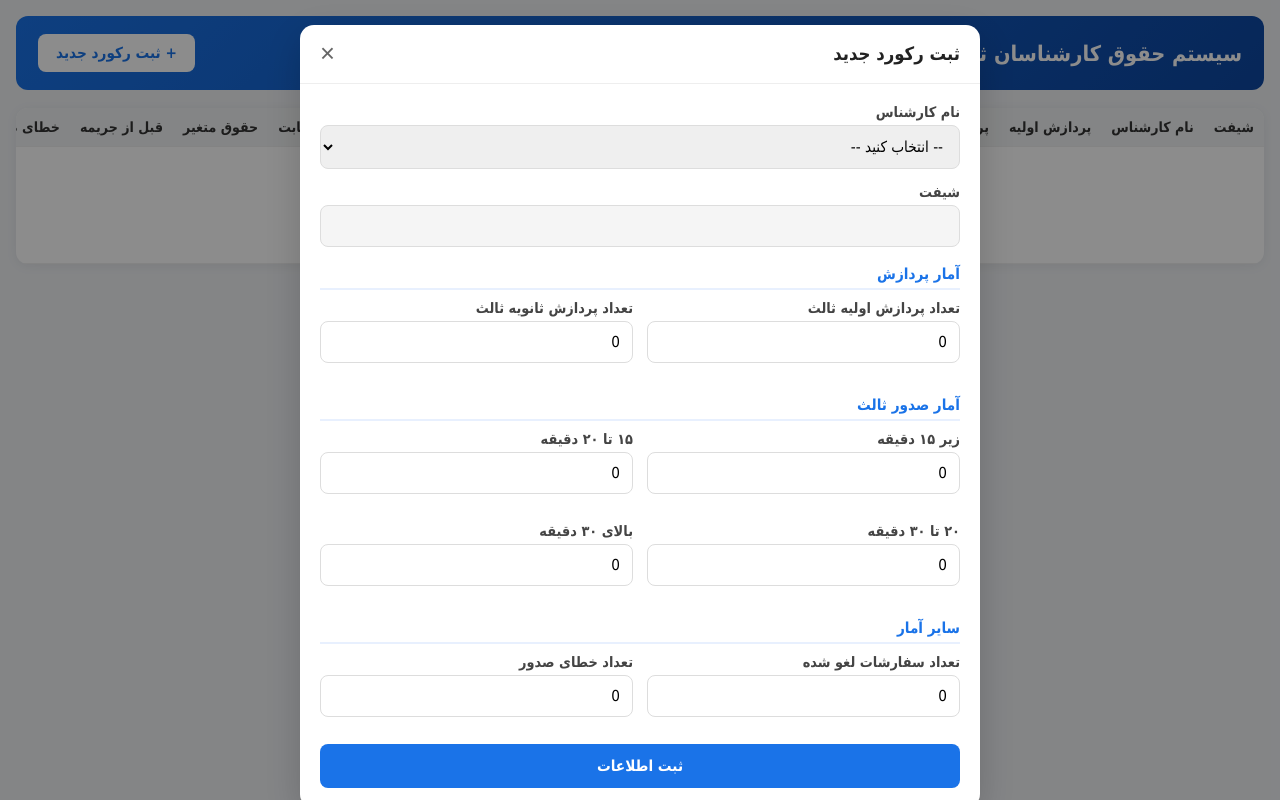
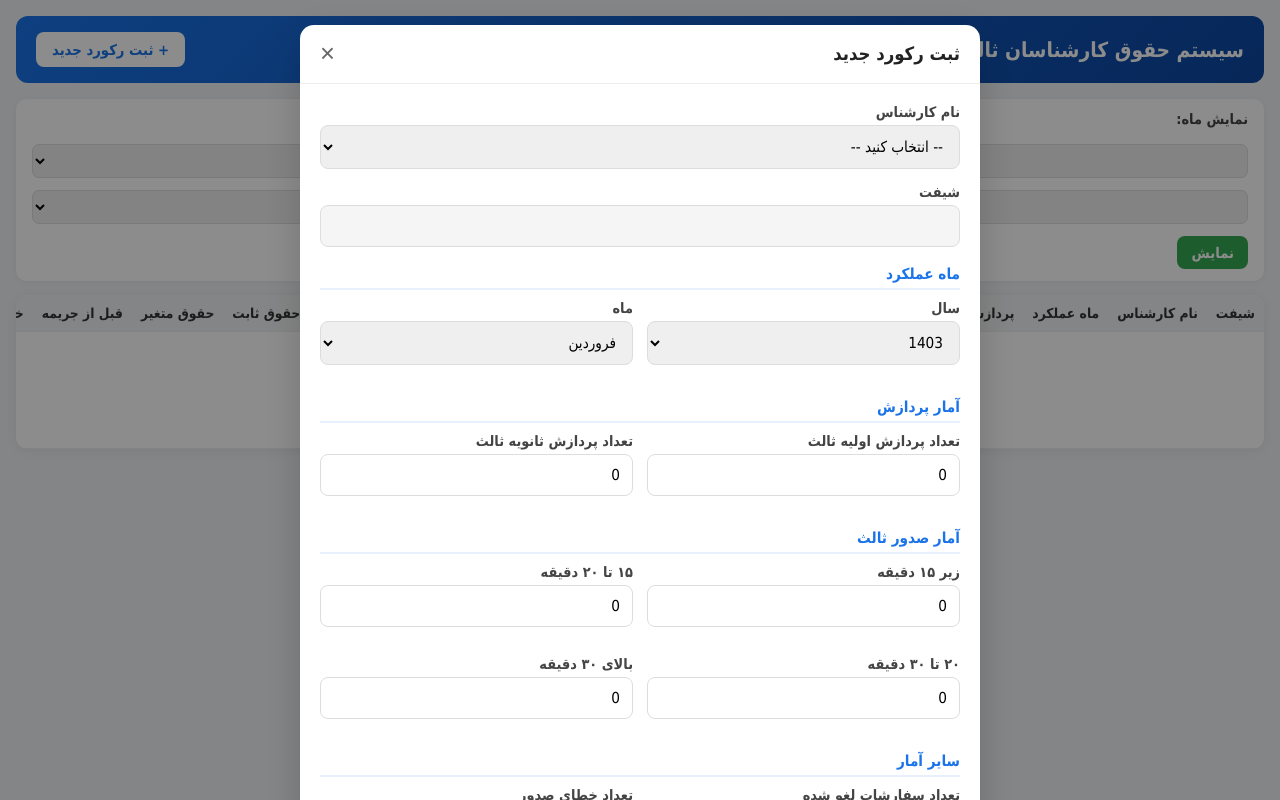
Before and after one commit to wuqb2i4f/bimebazar-calc, a plain HTML site: page Index.html in a window 1280 px wide. Both pictures are taken after a click on the button "+ ثبت رکورد جدید". Drawn offline with Linux system fonts and the light colour scheme.

Commit message:
Add files via upload

```diff
--- a/Index.html
+++ b/Index.html
@@ -15,25 +15,25 @@
       color: #222;
       font-size: 14px;
     }
-    .container { max-width: 1400px; margin: 0 auto; }
+    .container { max-width: 1450px; margin: 0 auto; }
     .header {
       background: linear-gradient(135deg, #1a73e8, #0d47a1);
       color: white;
-      padding: 18px 22px;
+      padding: 16px 20px;
       border-radius: 12px;
-      margin-bottom: 18px;
+      margin-bottom: 16px;
       display: flex;
       justify-content: space-between;
       align-items: center;
       flex-wrap: wrap;
       gap: 12px;
     }
-    .header h1 { font-size: 1.35rem; }
+    .header h1 { font-size: 1.3rem; }
     .btn {
-      padding: 10px 18px;
+      padding: 9px 16px;
       border: none;
       border-radius: 8px;
-      font-size: 0.95rem;
+      font-size: 0.92rem;
       font-weight: 600;
       cursor: pointer;
       font-family: inherit;
@@ -50,25 +50,53 @@
     }
     .btn-success:hover { background: #1557b0; }
     .btn-success:disabled { background: #90caf9; cursor: not-allowed; }
+    .btn-filter {
+      background: #34a853;
+      color: white;
+      padding: 8px 14px;
+    }
+    .btn-filter:hover { background: #2d8e47; }
+
+    /* فیلتر ماه */
+    .filter-bar {
+      background: white;
+      border-radius: 10px;
+      padding: 12px 16px;
+      margin-bottom: 14px;
+      display: flex;
+      align-items: center;
+      gap: 12px;
+      flex-wrap: wrap;
+      box-shadow: 0 1px 6px rgba(0,0,0,0.05);
+    }
+    .filter-bar label { font-weight: 600; color: #444; }
+    .filter-bar select {
+      padding: 7px 12px;
+      border: 1px solid #ddd;
+      border-radius: 7px;
+      font-family: inherit;
+      font-size: 0.9rem;
+      min-width: 110px;
+    }
 
     .table-wrapper {
       background: white;
       border-radius: 12px;
       box-shadow: 0 2px 12px rgba(0,0,0,0.06);
       overflow: auto;
-      max-height: 78vh;
+      max-height: 72vh;
     }
     table {
       width: 100%;
       border-collapse: collapse;
-      min-width: 1200px;
+      min-width: 1300px;
     }
     th, td {
-      padding: 11px 10px;
+      padding: 10px 9px;
       text-align: center;
       border-bottom: 1px solid #eee;
       white-space: nowrap;
-      font-size: 0.88rem;
+      font-size: 0.86rem;
     }
     th {
       background: #f1f3f4;
@@ -88,9 +116,9 @@
     }
     .shift-badge {
       display: inline-block;
-      padding: 3px 11px;
+      padding: 3px 10px;
       border-radius: 20px;
-      font-size: 0.8rem;
+      font-size: 0.78rem;
       font-weight: 600;
     }
     .shift-1 { background: #e3f2fd; color: #1565c0; }
@@ -186,12 +214,22 @@
       <button class="btn btn-primary" onclick="openForm()">+ ثبت رکورد جدید</button>
     </div>
 
+    <!-- فیلتر ماه شمسی -->
+    <div class="filter-bar">
+      <label>نمایش ماه:</label>
+      <select id="filterYear"></select>
+      <select id="filterMonth"></select>
+      <button class="btn btn-filter" onclick="applyFilter()">نمایش</button>
+      <span id="currentFilterLabel" style="margin-right:auto; color:#555; font-size:0.9rem;"></span>
+    </div>
+
     <div class="table-wrapper">
       <table>
         <thead>
           <tr>
             <th>شیفت</th>
             <th>نام کارشناس</th>
+            <th>ماه عملکرد</th>
             <th>پردازش اولیه</th>
             <th>پردازش ثانویه</th>
             <th>صدور &lt;۱۵</th>
@@ -209,7 +247,7 @@
           </tr>
         </thead>
         <tbody id="tableBody">
-          <tr><td colspan="16" class="empty-state">در حال بارگذاری...</td></tr>
+          <tr><td colspan="17" class="empty-state">در حال بارگذاری...</td></tr>
         </tbody>
       </table>
     </div>
@@ -235,6 +273,18 @@
             <label>شیفت</label>
             <input type="text" id="shiftDisplay" readonly style="background:#f5f5f5;">
             <input type="hidden" id="shift" name="shift">
+          </div>
+
+          <div class="section-title">ماه عملکرد</div>
+          <div class="grid-2">
+            <div class="form-group">
+              <label>سال</label>
+              <select id="formYear" name="year" required></select>
+            </div>
+            <div class="form-group">
+              <label>ماه</label>
+              <select id="formMonth" name="month" required></select>
+            </div>
           </div>
 
           <div class="section-title">آمار پردازش</div>
@@ -289,7 +339,14 @@
   </div>
 
   <script>
+    const PERSIAN_MONTHS = [
+      "فروردین", "اردیبهشت", "خرداد", "تیر", "مرداد", "شهریور",
+      "مهر", "آبان", "آذر", "دی", "بهمن", "اسفند"
+    ];
+
     let experts = [];
+    let currentYear = 1403;
+    let currentMonth = 1;
 
     function formatNumber(num) {
       if (num === null || num === undefined || num === "") return "-";
@@ -306,6 +363,56 @@
       return Number(s) === 2 ? "شب" : "روز";
     }
 
+    function monthLabel(ym) {
+      if (!ym) return "-";
+      const parts = String(ym).split("/");
+      if (parts.length !== 2) return ym;
+      const m = parseInt(parts[1], 10);
+      return (PERSIAN_MONTHS[m - 1] || "") + " " + parts[0];
+    }
+
+    // پر کردن دراپ‌داون‌های سال و ماه
+    function fillYearMonthSelects(yearSelectId, monthSelectId, selectedYear, selectedMonth) {
+      const yearSel = document.getElementById(yearSelectId);
+      const monthSel = document.getElementById(monthSelectId);
+
+      yearSel.innerHTML = "";
+      for (let y = currentYear; y >= currentYear - 3; y--) {
+        const opt = document.createElement("option");
+        opt.value = y;
+        opt.textContent = y;
+        if (y === selectedYear) opt.selected = true;
+        yearSel.appendChild(opt);
+      }
+
+      monthSel.innerHTML = "";
+      PERSIAN_MONTHS.forEach((name, idx) => {
+        const opt = document.createElement("option");
+        opt.value = idx + 1;
+        opt.textContent = name;
+        if (idx + 1 === selectedMonth) opt.selected = true;
+        monthSel.appendChild(opt);
+      });
+    }
+
+    function loadInitialData() {
+      google.script.run
+        .withSuccessHandler(function(info) {
+          currentYear = info.year;
+          currentMonth = info.month;
+
+          // فیلتر صفحه اصلی
+          fillYearMonthSelects("filterYear", "filterMonth", currentYear, currentMonth);
+          document.getElementById("currentFilterLabel").textContent = "در حال نمایش: " + info.label;
+
+          // فرم ثبت
+          fillYearMonthSelects("formYear", "formMonth", currentYear, currentMonth);
+
+          loadRecords(currentYear, currentMonth);
+        })
+        .getCurrentMonthInfo();
+    }
+
     function loadExperts() {
       google.script.run
         .withSuccessHandler(function(list) {
@@ -319,50 +426,53 @@
             select.appendChild(opt);
           });
         })
-        .withFailureHandler(function(err) {
-          console.error("خطا در بارگذاری کارشناسان:", err);
-        })
         .getExperts();
     }
 
-    function loadRecords() {
+    function loadRecords(year, month) {
       google.script.run
         .withSuccessHandler(function(records) {
           const tbody = document.getElementById("tableBody");
-
           if (!records || records.length === 0) {
-            tbody.innerHTML = '<tr><td colspan="16" class="empty-state">هنوز رکوردی ثبت نشده است.</td></tr>';
+            tbody.innerHTML = '<tr><td colspan="17" class="empty-state">هیچ رکوردی برای این ماه یافت نشد.</td></tr>';
             return;
           }
 
-          tbody.innerHTML = records.map(row => {
-            return `
+          tbody.innerHTML = records.map(row => `
             <tr>
               <td><span class="shift-badge shift-${row[0]}">${shiftLabel(row[0])}</span></td>
               <td>${row[1] || ""}</td>
-                <td class="number">${formatNumber(row[2])}</td>
+              <td>${monthLabel(row[2])}</td>
               <td class="number">${formatNumber(row[3])}</td>
               <td class="number">${formatNumber(row[4])}</td>
               <td class="number">${formatNumber(row[5])}</td>
               <td class="number">${formatNumber(row[6])}</td>
               <td class="number">${formatNumber(row[7])}</td>
               <td class="number">${formatNumber(row[8])}</td>
-                <td class="number"><strong>${formatNumber(row[9])}</strong></td>
-                <td class="number salary">${formatNumber(row[10])}</td>
+              <td class="number">${formatNumber(row[9])}</td>
+              <td class="number"><strong>${formatNumber(row[10])}</strong></td>
               <td class="number salary">${formatNumber(row[11])}</td>
-                <td class="number">${formatNumber(row[12])}</td>
+              <td class="number salary">${formatNumber(row[12])}</td>
               <td class="number">${formatNumber(row[13])}</td>
-                <td class="number">${formatPercent(row[14])}</td>
-                <td class="number salary"><strong>${formatNumber(row[15])}</strong></td>
+              <td class="number">${formatNumber(row[14])}</td>
+              <td class="number">${formatPercent(row[15])}</td>
+              <td class="number salary"><strong>${formatNumber(row[16])}</strong></td>
             </tr>
-            `;
-          }).join("");
+          `).join("");
         })
         .withFailureHandler(function(err) {
           document.getElementById("tableBody").innerHTML =
-            '<tr><td colspan="16" class="empty-state" style="color:#c5221f;">خطا در بارگذاری جدول: ' + err.message + '</td></tr>';
+            '<tr><td colspan="17" class="empty-state" style="color:#c5221f;">خطا: ' + err.message + '</td></tr>';
         })
-        .getRecords(200);
+        .getRecords(year, month);
+    }
+
+    function applyFilter() {
+      const year = Number(document.getElementById("filterYear").value);
+      const month = Number(document.getElementById("filterMonth").value);
+      const label = PERSIAN_MONTHS[month - 1] + " " + year;
+      document.getElementById("currentFilterLabel").textContent = "در حال نمایش: " + label;
+      loadRecords(year, month);
     }
 
     document.getElementById("expertName").addEventListener("change", function() {
@@ -382,6 +492,8 @@
       document.getElementById("recordForm").reset();
       document.getElementById("shiftDisplay").value = "";
       document.getElementById("shift").value = "";
+      // ماه پیش‌فرض را دوباره تنظیم کن
+      fillYearMonthSelects("formYear", "formMonth", currentYear, currentMonth);
     }
 
     function closeForm() {
@@ -401,6 +513,8 @@
       const formData = {
         expertName: this.expertName.value,
         shift: this.shift.value,
+        year: this.year.value,
+        month: this.month.value,
         primaryProcess: this.primaryProcess.value,
         secondaryProcess: this.secondaryProcess.value,
         under15: this.under15.value,
@@ -420,7 +534,8 @@
             msg.textContent = res.message;
             setTimeout(() => {
               closeForm();
-              loadRecords();
+              // بعد از ثبت، همان ماه انتخاب‌شده در فیلتر را رفرش کن
+              applyFilter();
             }, 800);
           } else {
             msg.className = "message error";
@@ -442,7 +557,7 @@
 
     // شروع
     loadExperts();
-    loadRecords();
+    loadInitialData();
   </script>
 </body>
 </html>
```
Also changed, not shown: 1 other file. Lines whose indentation alone changed are shown as unchanged.
